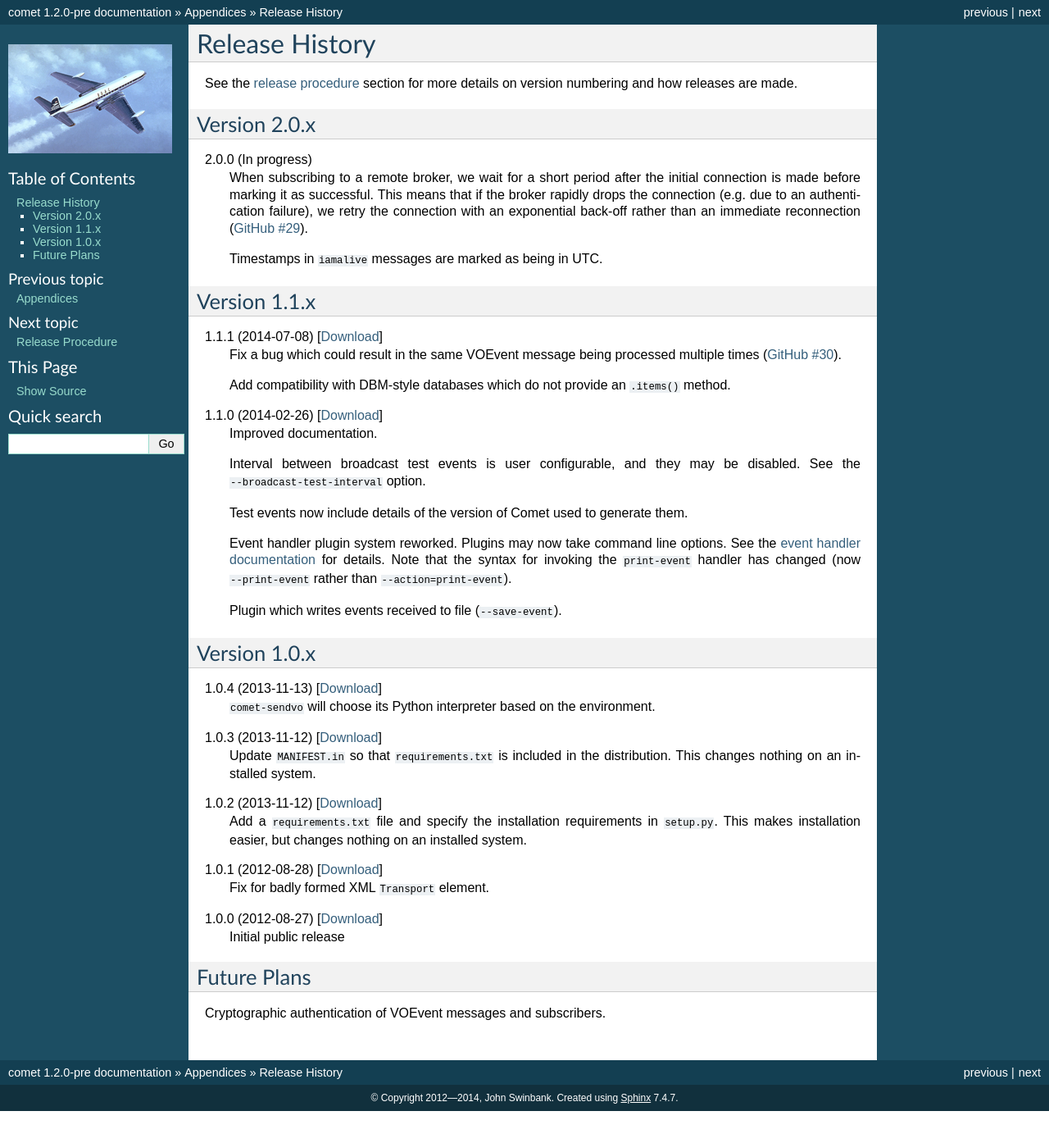
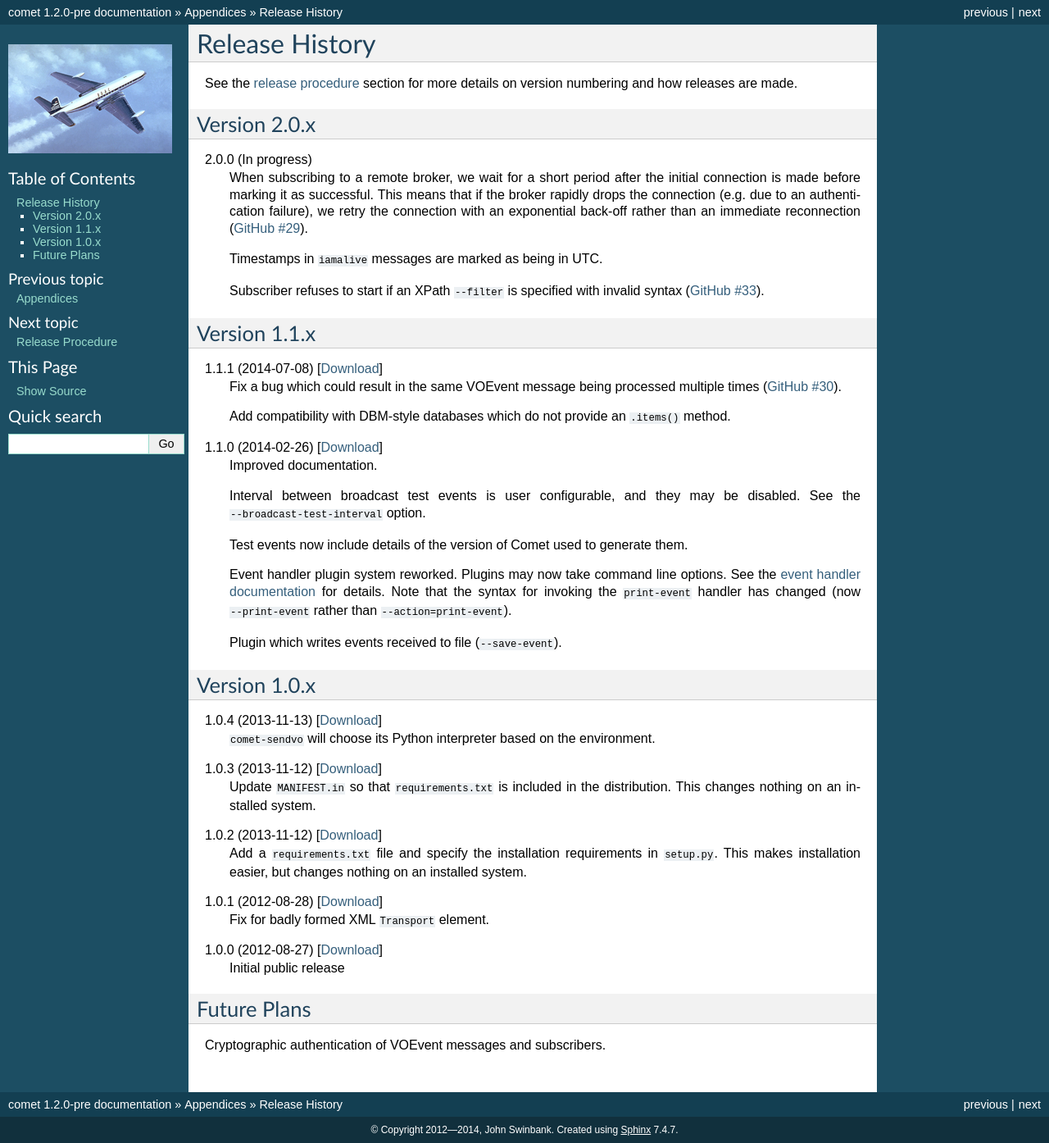
Before and after one commit to jdswinbank/Comet, a Sphinx documentation site: the page built from docs/appendix/history.rst, in a window 1280 px wide. Shown: the whole page at 82% size. Built offline with Sphinx 7.4.7, drawn with Linux system fonts in a browser that asks for light colours; before the commit the page ends 1355 px from its top, so only the background shows below that.

Commit message:
Update history

```diff
--- a/docs/appendix/history.rst
+++ b/docs/appendix/history.rst
@@ -18,7 +18,11 @@ Version 2.0.x
 
     Timestamps in ``iamalive`` messages are marked as being in UTC.
 
+    Subscriber refuses to start if an XPath ``--filter`` is specified with
+    invalid syntax (`GitHub #33`_).
+
 .. _GitHub #29: https://github.com/jdswinbank/Comet/issues/29
+.. _GitHub #33: https://github.com/jdswinbank/Comet/issues/33
 
 
 Version 1.1.x
```
